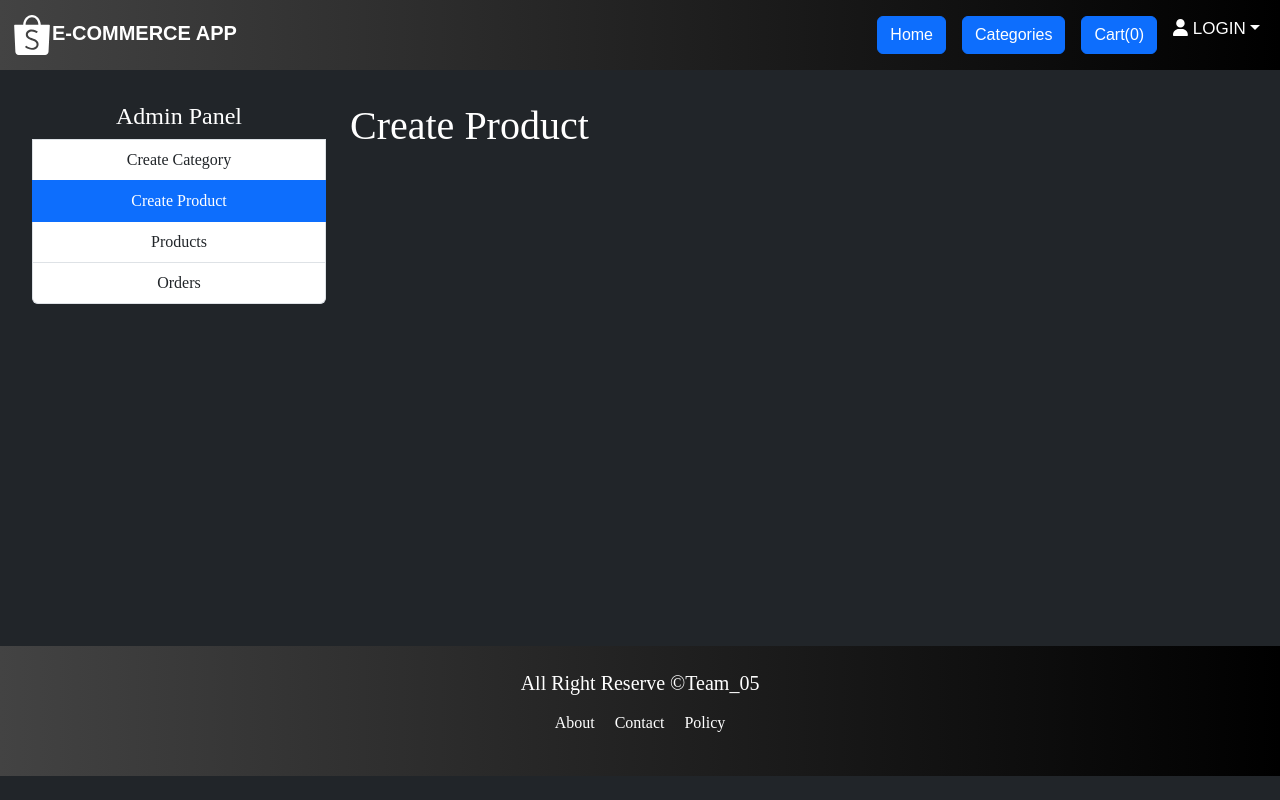
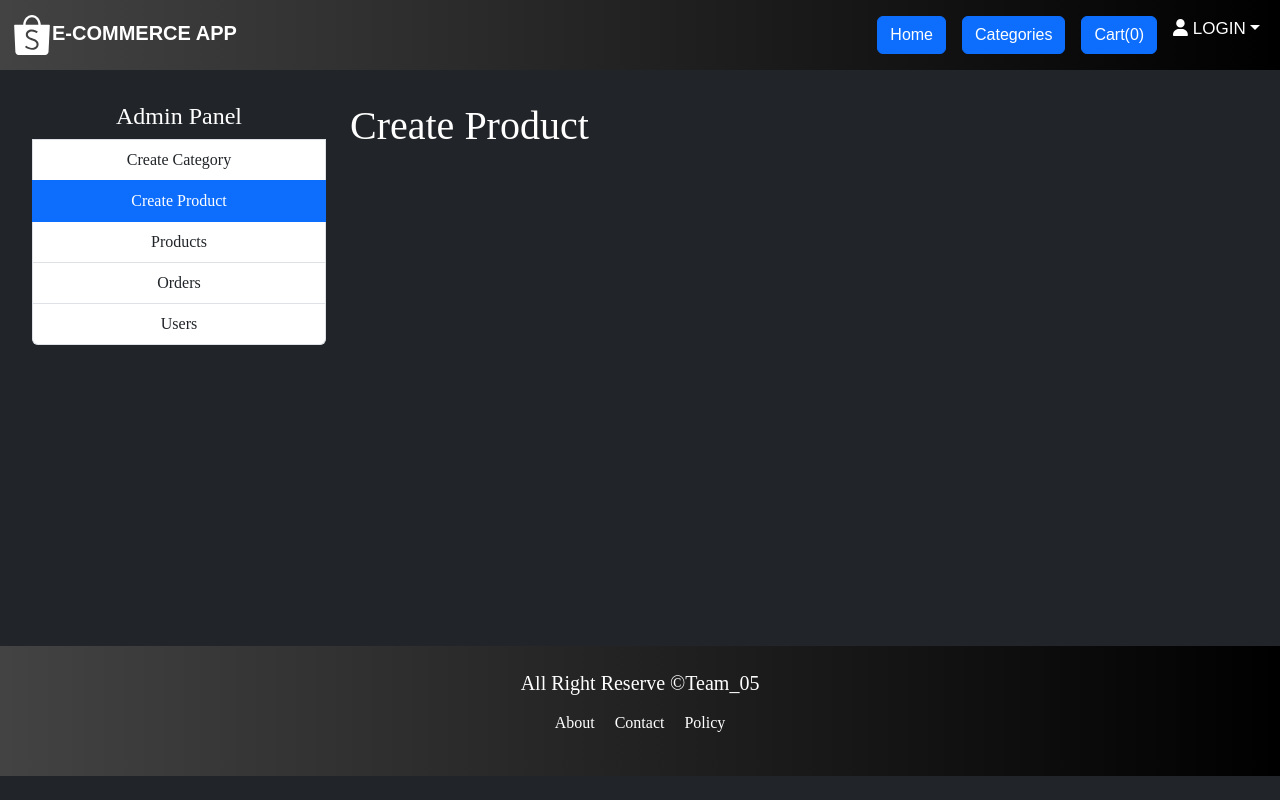
Before and after one commit to Touqeer001/E-commerce-web-application-using-MERN-Stack, a React (Create React App) app in the folder client/: page /create-Product in a window 1280 px wide. Built offline with nearby package versions, Linux system fonts and the light colour scheme; no server answers.

Commit message:
updated Admin Menu

```diff
--- a/client/src/components/Layout/AdminMenu.jsx
+++ b/client/src/components/Layout/AdminMenu.jsx
@@ -19,7 +19,7 @@ const AdminMenu = () => {
             Create Product
           </NavLink>
           <NavLink
-            to="/create-Produ"
+            to="/create-Produt"
             className="list-group-item list-group-item-action"
           >
             Products
@@ -30,12 +30,12 @@ const AdminMenu = () => {
           >
             Orders
           </NavLink>
-          {/* <NavLink
-            to="/dashboard/admin/users"
+          <NavLink
+            to="/users"
             className="list-group-item list-group-item-action"
           >
             Users
-          </NavLink> */}
+          </NavLink>
         </div>
       </div>
     </>
```
